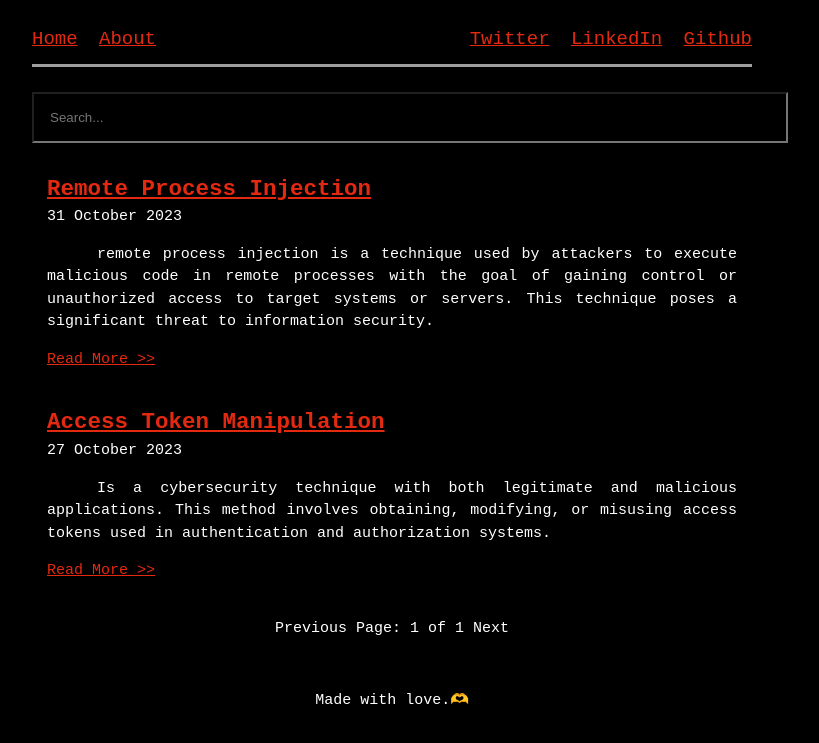
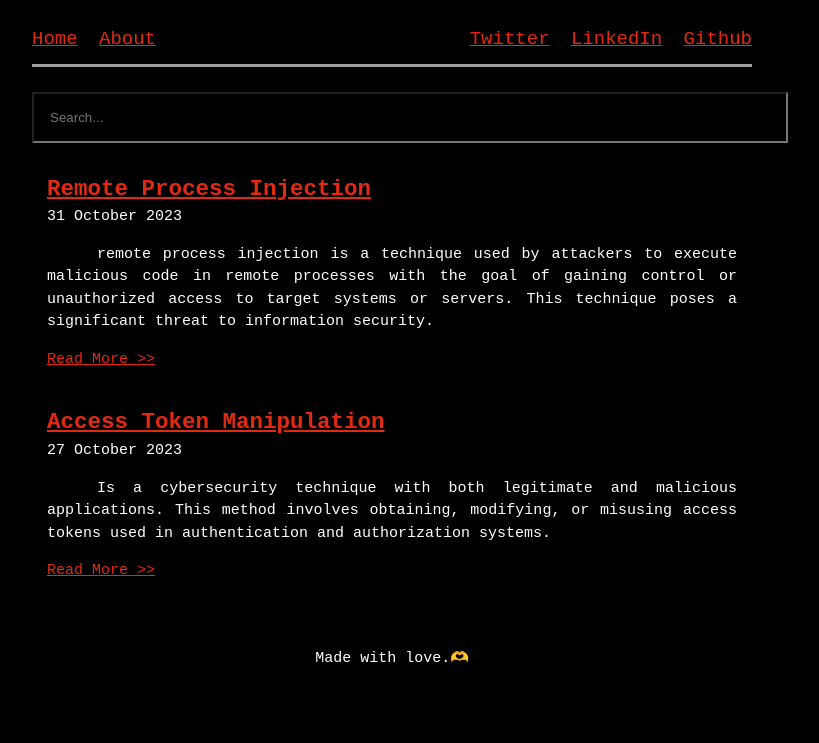
Before and after one commit to boloto1979/boloto1979.github.io, a Jekyll site: the page built from index.html, in a window 1280 px wide. Shown: the top 743 px of the page, without its empty margins (248-1067 px from the left). Built offline with Jekyll 4.4.1, drawn with Linux system fonts in a browser that asks for light colours; the list of posts is cut into pages by our own code; grey boxes are pictures that could not be loaded.

Commit message:
pagination change

```diff
--- a/index.html
+++ b/index.html
@@ -38,22 +38,6 @@ image: /assets/img/church-of-bits.png
 </div>
 {% endfor %}
 
-<div class="pagination">
-  {% if paginator.previous_page %}
-    <a href="{{ paginator.previous_page_path }}" class="previous">&lt;&lt; Previous</a>
-  {% else %}
-    <span class="previous">Previous</span>
-  {% endif %}
-  <span class="page_number">
-    Page: {{ paginator.page }} of {{ paginator.total_pages }}
-  </span>
-  {% if paginator.next_page %}
-    <a href="{{ paginator.next_page_path }}" class="next">Next &gt;&gt;</a>
-  {% else %}
-    <span class="next">Next</span>
-  {% endif %}
-</div>
-
 <script src="/search.js" type="text/javascript"></script>
 <!-- Configuration -->
 <script type="text/javascript">
```
